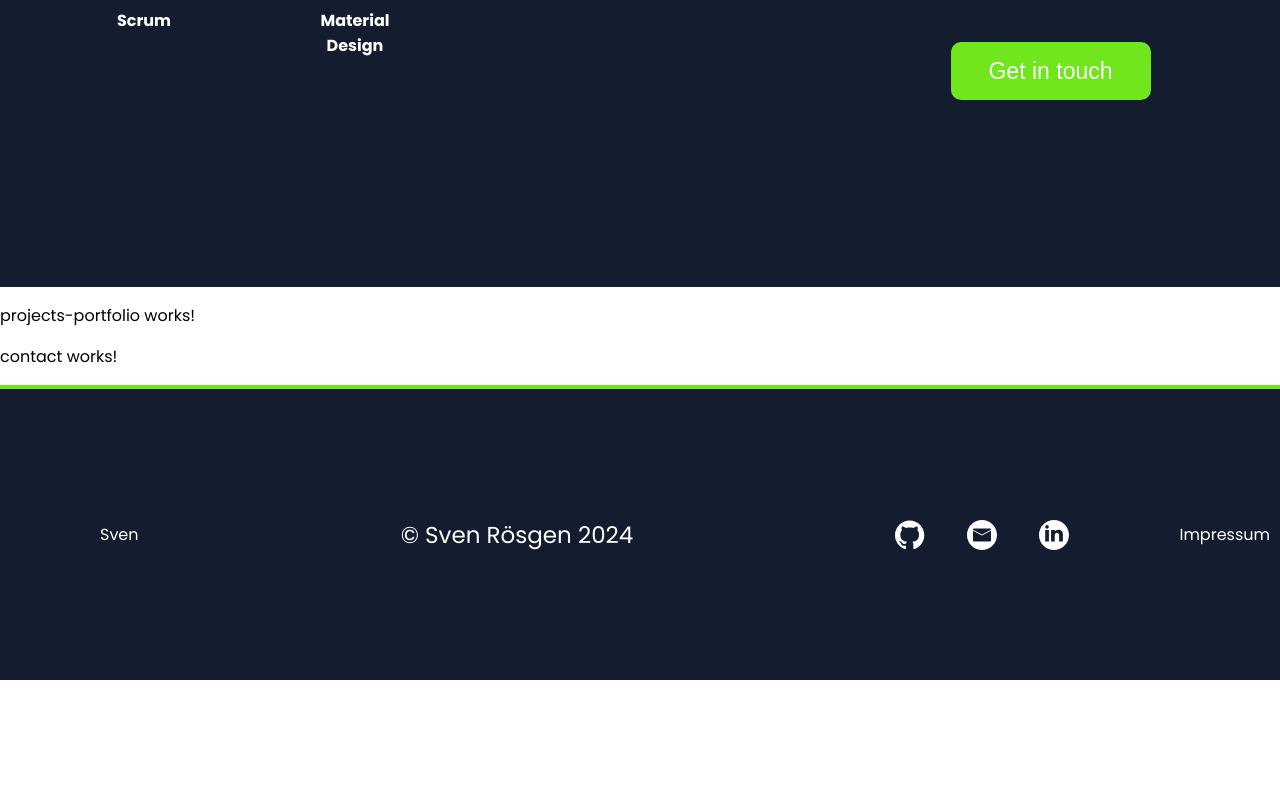
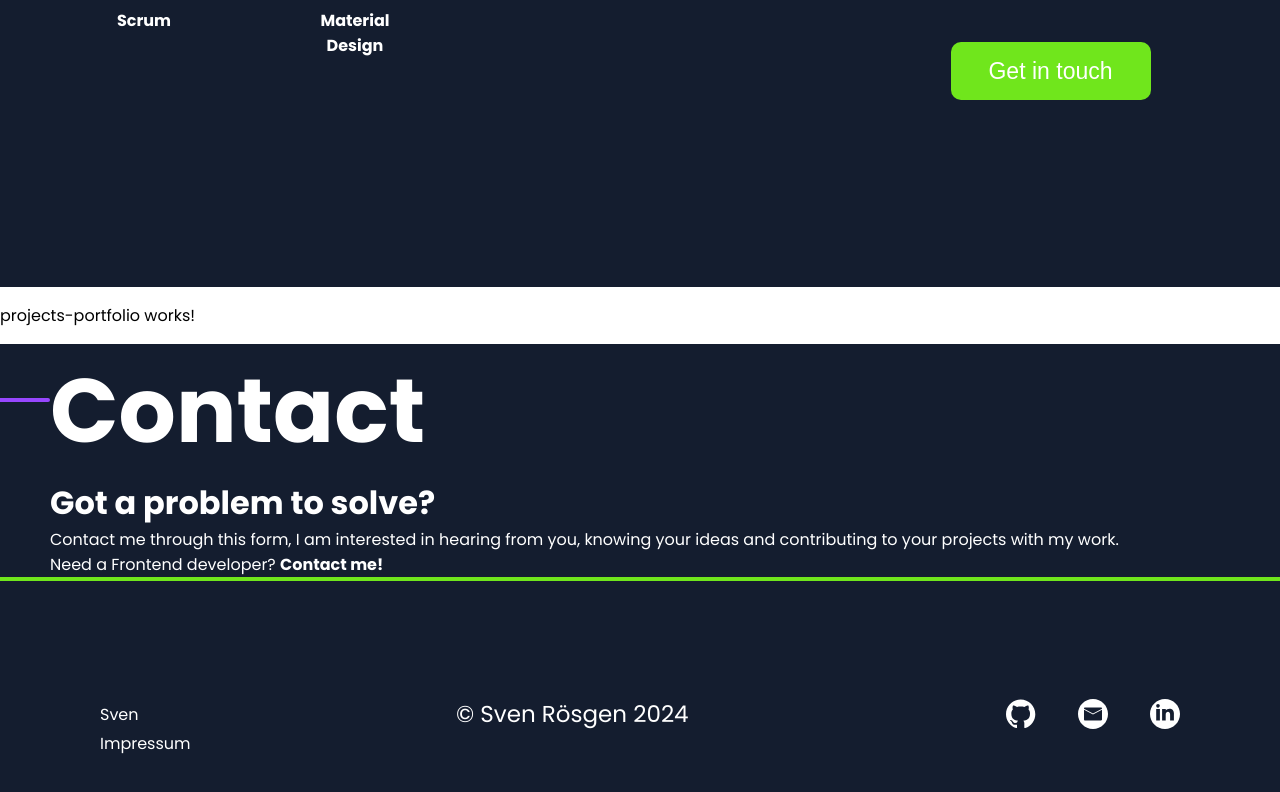
Before and after one commit to ShaunOfP/Portfolio, an Angular app: page / in a window 1280 px wide. Shown: the part 2169-2961 px from the top of the page. Before the commit the page ends 2849 px from the top, so only its background shows below. Built offline with nearby package versions, Linux system fonts and the light colour scheme.

Commit message:
added footer design, added contact; in progress

```diff
--- a/src/app/app.config.ts
+++ b/src/app/app.config.ts
@@ -2,7 +2,8 @@ import { ApplicationConfig } from '@angular/core';
 import { provideRouter } from '@angular/router';
 
 import { routes } from './app.routes';
+import { provideHttpClient } from '@angular/common/http';
 
 export const appConfig: ApplicationConfig = {
-  providers: [provideRouter(routes)]
+  providers: [provideRouter(routes), provideHttpClient()]
 };
--- a/src/app/contact/contact.component.html
+++ b/src/app/contact/contact.component.html
@@ -1 +1,16 @@
-<p>contact works!</p>
+<section>
+    <div>
+        <div class="purple-line"></div>
+        <div>
+            <p class="contact-headline">Contact</p>
+            <p class="contact-question">Got a problem to solve?</p>
+            <p class="font-size-16">Contact me through this form, I am interested in hearing from you, knowing your ideas and contributing to
+                your projects with my work.</p>
+            <p class="font-size-16">Need a Frontend developer? <b>Contact me!</b></p>
+        </div>
+    </div>
+    <div>
+        <!-- <app-contact></app-contact> -->
+    </div>
+
+</section>
--- a/src/app/contact/contact.component.scss
+++ b/src/app/contact/contact.component.scss
@@ -0,0 +1,36 @@
+section{
+    color: white;
+    background-color: #141D2F;
+    display: flex;
+    >div{
+        display: flex;
+    }
+}
+
+.purple-line{
+    margin-top: 54px;
+    background-color: #9747FF;
+    width: 50px;
+    height: 4px;
+    border: none;
+    border-top-right-radius: 4px;
+    border-bottom-right-radius: 4px;
+}
+
+p{
+    margin: 0;
+}
+
+.contact-headline{
+    font-weight: 700;
+    font-size: 90px;
+}
+
+.contact-question{
+    font-weight: 700;
+    font-size: 32px;
+}
+
+.font-size-16{
+    font-size: 16px;
+}
--- a/src/app/contact/contact.component.ts
+++ b/src/app/contact/contact.component.ts
@@ -1,9 +1,10 @@
 import { Component } from '@angular/core';
+import { ContactformComponent } from './contactform/contactform.component';
 
 @Component({
   selector: 'app-contact',
   standalone: true,
-  imports: [],
+  imports: [ContactformComponent],
   templateUrl: './contact.component.html',
   styleUrl: './contact.component.scss'
 })
--- /dev/null
+++ b/src/app/contact/contactform/contactform.component.html
@@ -0,0 +1,18 @@
+<div>
+    <form (ngSubmit)="onSubmit(contactForm)" #contactForm="ngForm">
+        <input #name="ngModel" [(ngModel)]="contactData.name" required>
+        @if(!name.valid && name.touched){
+            <span>Please enter a name</span>
+        }
+        <input #email="ngModel" [(ngModel)]="contactData.email" required pattern="[a-zA-Z0-9._%+-]+@[a-zA-Z0-9.-]+\.[a-zA-Z]{2,}">
+        @if(!email.valid && email.touched){
+            <span>Please enter a email</span>
+        }
+        <textarea #message="ngModel" [(ngModel)]="contactData.message" required minlength="4"></textarea>
+        @if(!message.valid && message.touched && !message.disabled){
+            <span>Please enter a message</span>
+        }
+    </form>
+    <input type="checkbox">
+    <button></button>
+</div>
--- /dev/null
+++ b/src/app/contact/contactform/contactform.component.scss
@@ -0,0 +1,4 @@
+div{
+    height: 617px;
+    width: 504px;
+}
--- /dev/null
+++ b/src/app/contact/contactform/contactform.component.ts
@@ -0,0 +1,52 @@
+import { HttpClient } from '@angular/common/http';
+import { Component, inject } from '@angular/core';
+import { FormsModule, NgForm } from '@angular/forms';
+
+@Component({
+  selector: 'app-contactform',
+  standalone: true,
+  imports: [FormsModule],
+  templateUrl: './contactform.component.html',
+  styleUrl: './contactform.component.scss'
+})
+export class ContactformComponent {
+  http = inject(HttpClient);
+
+  contactData = {
+    name: "",
+    email: "",
+    message: ""
+  };
+
+  mailTest = true;
+
+  post = {
+    endPoint: 'https://deineDomain.de/sendMail.php',
+    body: (payload: any) => JSON.stringify(payload),
+    options: {
+      headers: {
+        'Content-Type': 'text/plain',
+        responseType: 'text',
+      },
+    },
+  };
+
+  onSubmit(ngForm: NgForm) {
+    if (ngForm.submitted && ngForm.form.valid && !this.mailTest) {
+      this.http.post(this.post.endPoint, this.post.body(this.contactData))
+        .subscribe({
+          next: (response) => {
+
+            ngForm.resetForm();
+          },
+          error: (error) => {
+            console.error(error);
+          },
+          complete: () => console.info('send post complete'),
+        });
+    } else if (ngForm.submitted && ngForm.form.valid && this.mailTest) {
+
+      ngForm.resetForm();
+    }
+  }
+}
--- a/src/app/footer/footer.component.html
+++ b/src/app/footer/footer.component.html
@@ -1,4 +1,5 @@
 <footer>
+    <div>
         <div class="footer-info">
             <p class="footer-headline">Sven</p>
             <p class="footer-middle">© Sven Rösgen 2024</p>
@@ -9,4 +10,5 @@
             </div>
         </div>
         <a>Impressum</a>
+    </div>
 </footer>
--- a/src/app/footer/footer.component.scss
+++ b/src/app/footer/footer.component.scss
@@ -1,46 +1,53 @@
-footer{
-    display: flex;
-    justify-content: center;
-    align-items: center;
+footer {
+    height: 291px;
     background-color: #141D2F;
     border-top: 4px solid #70E61C;
-    height: 291px;
-    >a{
-        position: relative;
-        padding: 5px 10px 5px 10px;
-        color: white;
-        &:hover{
-            cursor: pointer;
+    display: flex;
+    align-items: center;
+    padding: 0 100px 0 100px;
+
+    >div {
+        display: flex;
+        flex-direction: column;
+        width: 100%;
+
+        >a {
+            position: relative;
+            color: white;
+
+            &:hover {
+                cursor: pointer;
+            }
         }
     }
 }
 
-.footer-info{
+.footer-info {
     display: flex;
     justify-content: space-between;
     width: 100%;
-    padding: 0 100px 0 100px;
     align-items: center;
-    >p{
+
+    >p {
         margin: 0;
         color: white;
     }
 
-    >div{
+    >div {
         display: flex;
         gap: 42px;
     }
 }
 
-.footer-headline{
-
+.footer-headline {
+    // Logo
 }
 
-.footer-middle{
+.footer-middle {
     font-size: 23px;
 }
 
-.footer-icon{
+.footer-icon {
     height: 30px;
     width: 30px;
     z-index: 1;
--- a/src/app/my-skills/my-skills.component.scss
+++ b/src/app/my-skills/my-skills.component.scss
@@ -2,6 +2,7 @@ section {
     padding-left: 100px;
     background-color: #141D2F;
     display: flex;
+    justify-content: space-between;
     padding-bottom: 175px;
     >div{
         width: 721px;
```
Also changed, not shown: 1 other file (tests, documents, lock files or other folders). Lines whose indentation alone changed are shown as unchanged.
